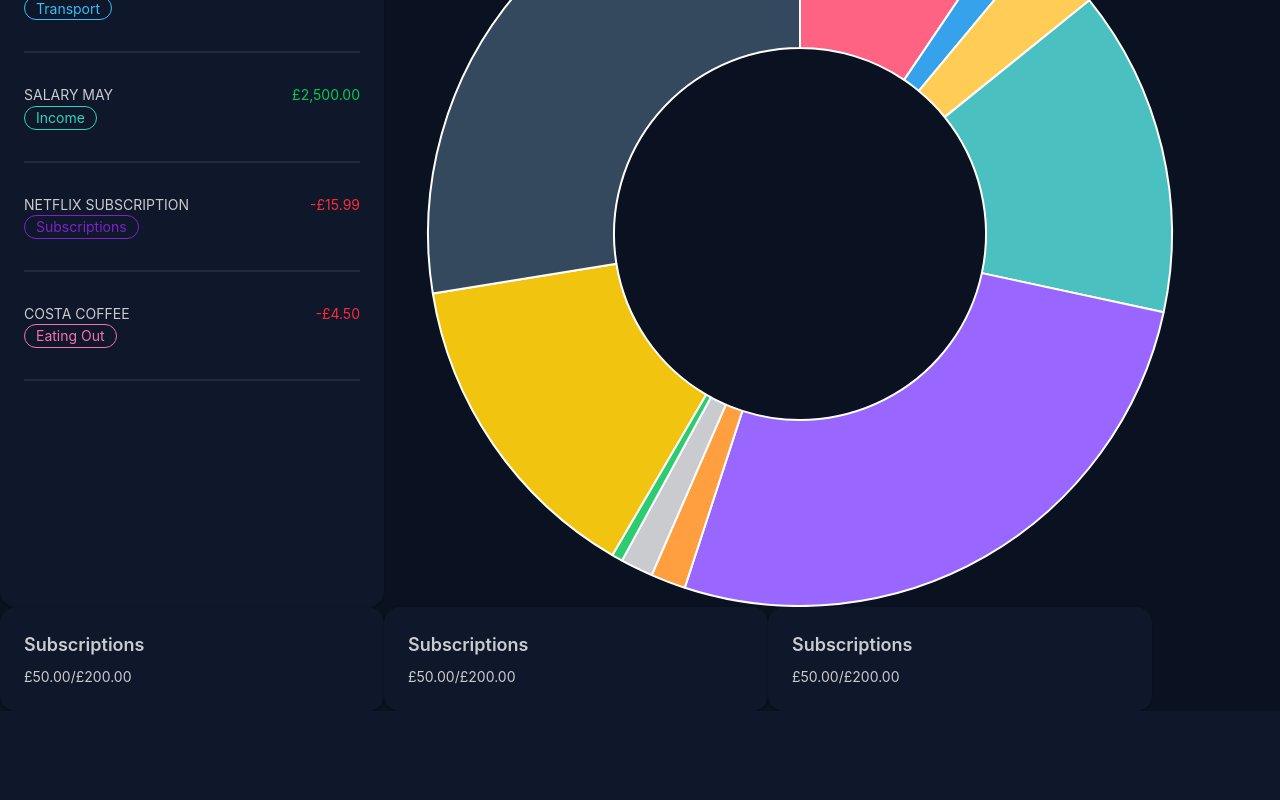
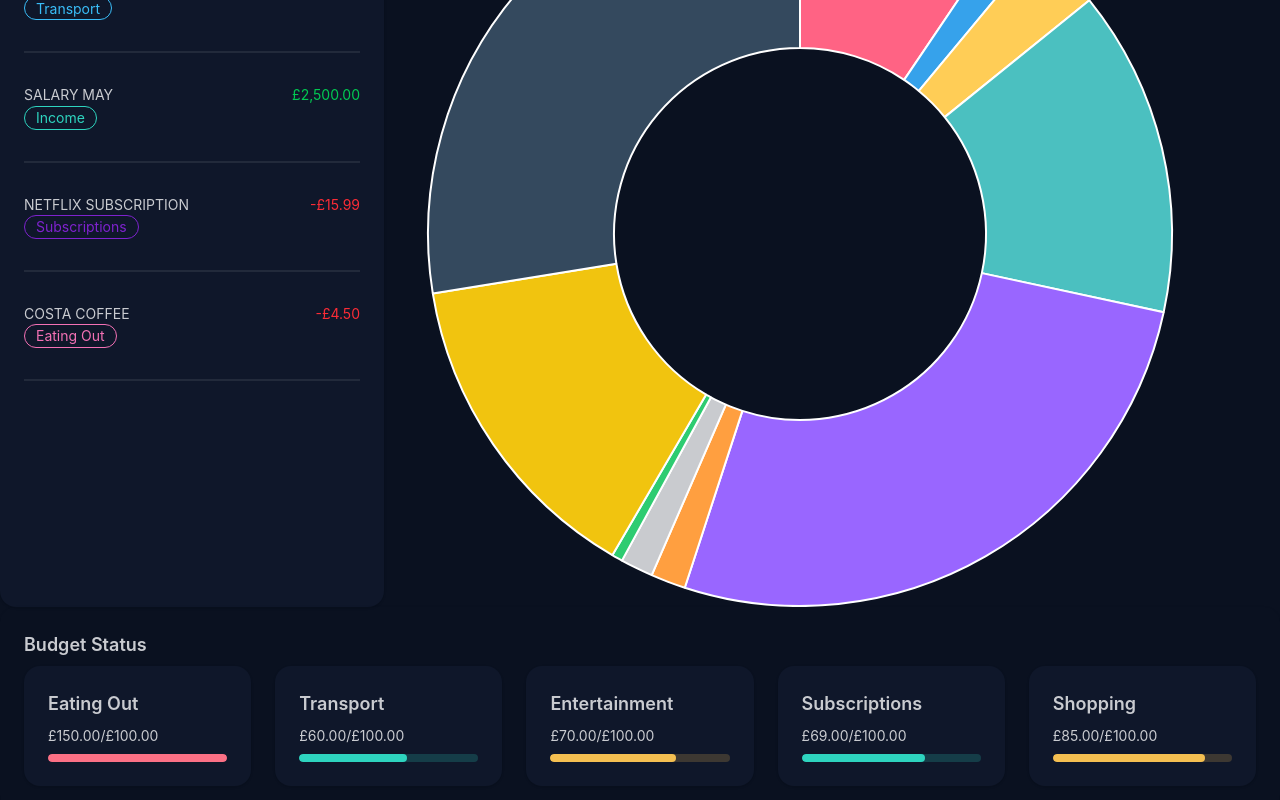
Before and after one commit to Cybergman-droid/Computing-NEA, a React (Vite) app in the folder frontend/: page / in a window 1280 px wide. Shown: the part 380-1180 px from the top of the page. Before the commit the page ends 1091 px from the top, so only its background shows below. Built offline with nearby package versions, Linux system fonts and the light colour scheme; the HTML template or start-up script is replaced by a standard one.

Commit message:
feat: refactor DashboardBudgetCard to accept props and update DashboardBudgetCards to render budget data dynamically and changed progress bar colours dynamically

```diff
--- a/frontend/src/pages/Dashboard/dashboardBudgetCard.tsx
+++ b/frontend/src/pages/Dashboard/dashboardBudgetCard.tsx
@@ -1,10 +1,28 @@
-export default function DashboardBudgetCard() {
-	const budgetCategory = "Subscriptions";
-	const currentTotal = 50;
-	const budgetLimit = 200;
+type DashboardBudgetCardProps = {
+	budgetCategory: string;
+	currentTotal: number;
+	budgetLimit: number;
+};
+
+export default function DashboardBudgetCard({
+	budgetCategory,
+	currentTotal,
+	budgetLimit,
+}: DashboardBudgetCardProps) {
+	const percentage = currentTotal / budgetLimit;
+	let progressBarColour;
+
+	if (percentage >= 0.9) {
+		progressBarColour = "progress progress-error";
+	} else if (percentage >= 0.7) {
+		progressBarColour = "progress progress-warning";
+	} else {
+		progressBarColour = "progress progress-success";
+	}
+
 	return (
 		<>
-			<div className='card w-96 bg-base-100 card-md shadow-sm'>
+			<div className='card w-full bg-base-100 card-md shadow-sm'>
 				<div className='card-body'>
 					<h2 className='card-title'>{budgetCategory} </h2>
 					<p>
@@ -18,6 +36,11 @@ export default function DashboardBudgetCard() {
 							currency: "GBP",
 						})}
 					</p>
+					<progress
+						className={progressBarColour}
+						value={percentage * 100}
+						max='100'
+					></progress>
 				</div>
 			</div>
 		</>
--- a/frontend/src/pages/Dashboard/dashboardBudgetCards.tsx
+++ b/frontend/src/pages/Dashboard/dashboardBudgetCards.tsx
@@ -1,11 +1,32 @@
 import DashboardBudgetCard from "./dashboardBudgetCard";
-
+type BudgetData = {
+	budgetCategory: string;
+	currentTotal: number;
+	budgetLimit: number;
+};
 export default function DashboardBudgetCards() {
+	const budgetTestData: BudgetData[] = [
+		{ budgetCategory: "Eating Out", currentTotal: 150, budgetLimit: 100 },
+		{ budgetCategory: "Transport", currentTotal: 60, budgetLimit: 100 },
+		{ budgetCategory: "Entertainment", currentTotal: 70, budgetLimit: 100 },
+		{ budgetCategory: "Subscriptions", currentTotal: 69, budgetLimit: 100 },
+		{ budgetCategory: "Shopping", currentTotal: 85, budgetLimit: 100 },
+	];
 	return (
-		<div className='flex flex-row gap 6'>
-			<DashboardBudgetCard />
-			<DashboardBudgetCard />
-			<DashboardBudgetCard />
+		<div className='card bg-base-0 w-full shadow-sm'>
+			<div className='card-body'>
+				<h2 className='card-title'>Budget Status</h2>
+				<div className='flex flex-row gap-6'>
+					{budgetTestData.map((budgetData, index) => (
+						<DashboardBudgetCard
+							key={index}
+							budgetCategory={budgetData.budgetCategory}
+							currentTotal={budgetData.currentTotal}
+							budgetLimit={budgetData.budgetLimit}
+						/>
+					))}
+				</div>
+			</div>
 		</div>
 	);
 }
```
